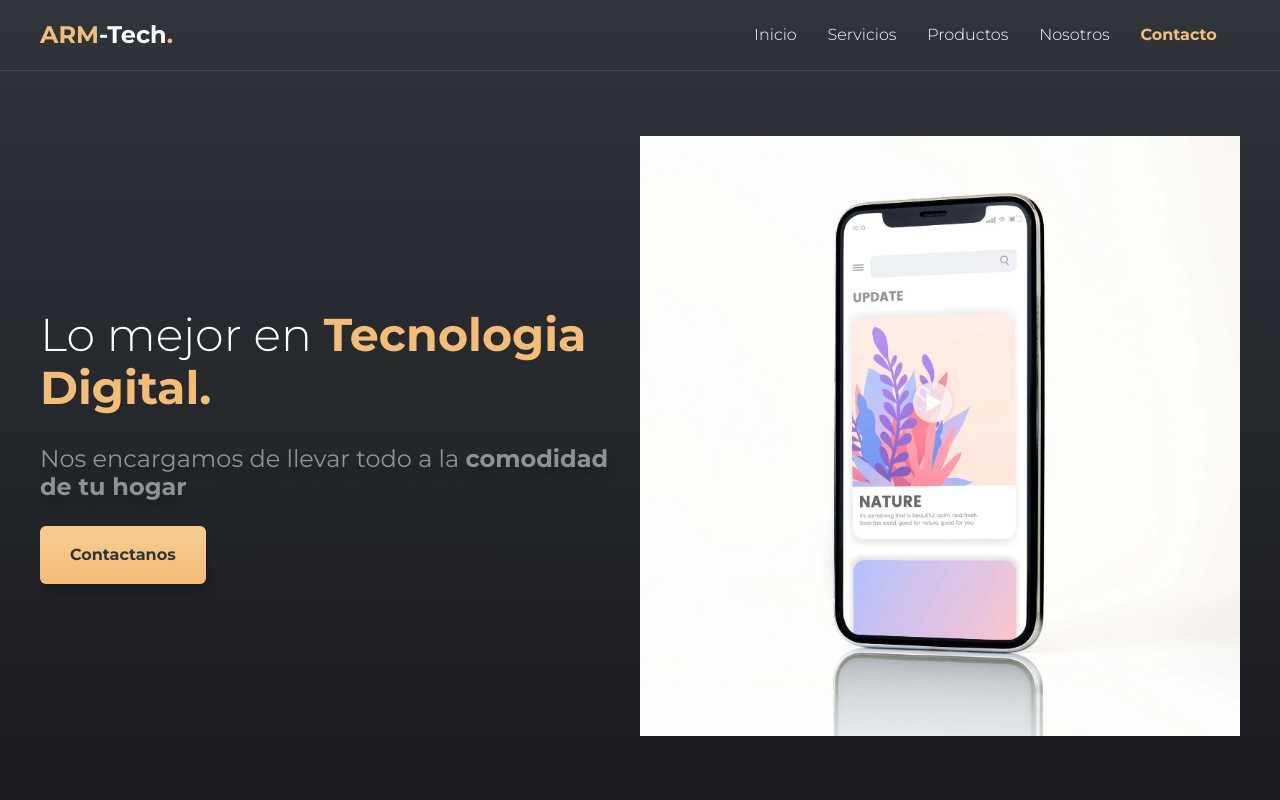
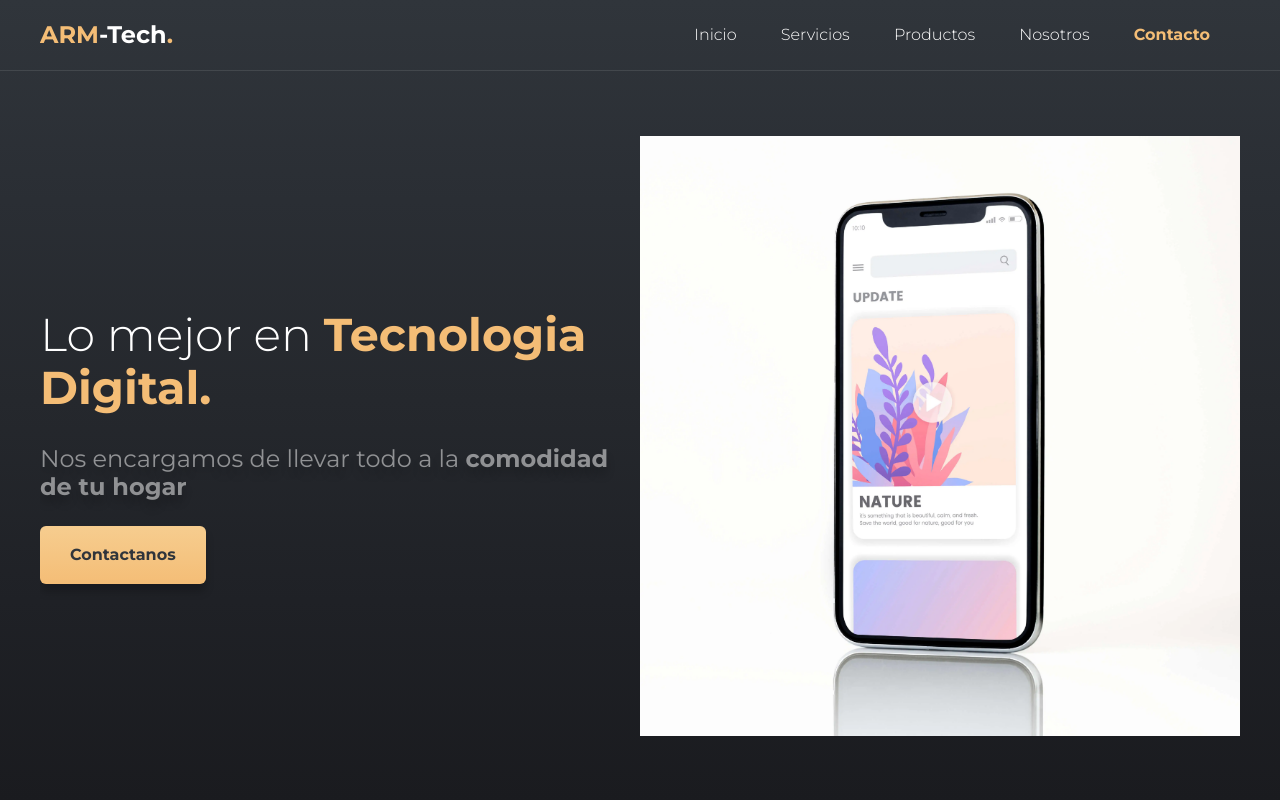
Before and after one commit to AdrianHernandezll/ProyectoCoder, a website: page index.html in a window 1280 px wide. Shown: the top 800 px of the page. Drawn offline with nearby package versions, Linux system fonts and the light colour scheme.

Commit message:
ajustes globales links

```diff
--- a/src/scss/base/_globales.scss
+++ b/src/scss/base/_globales.scss
@@ -46,7 +46,7 @@ p {
 a {
   text-decoration: none;
   color: $blanco;
-  margin: 0 $separacion / 6;
+  margin: 0 $separacion / 4;
 }
 
 img {
```
Also changed, not shown: build/css/app.css, 1 other file.
